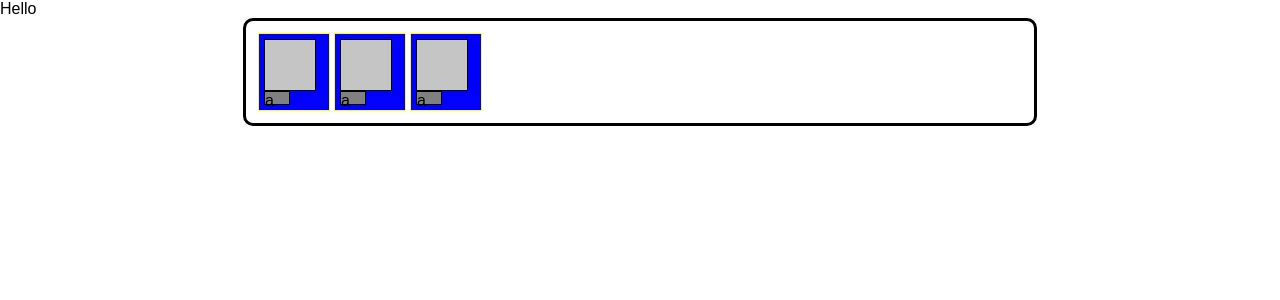
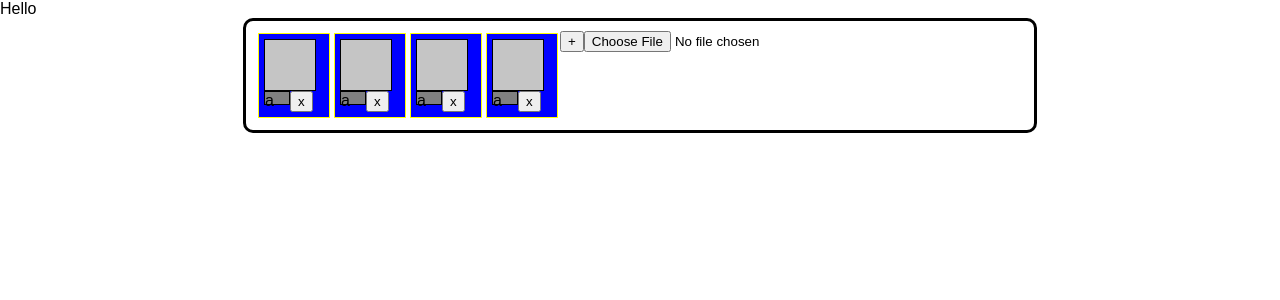
Before and after one commit to EroStark/MPC8888pp, a React (Create React App) app in the folder frontend/: page / in a window 1280 px wide. Shown: the top 300 px of the page. Built offline with nearby package versions, Linux system fonts and the light colour scheme.

Commit message:
upload working.. next make it play

```diff
--- a/frontend/src/Components/Beat/pad.js
+++ b/frontend/src/Components/Beat/pad.js
@@ -1,42 +1,130 @@
 import React from "react";
-import "./pads.css"
+import "./pads.css";
 
-class Pad extends React.Component{
+class Pad extends React.Component {
+  constructor() {
+    super();
 
-    constructor(){
-        super();
+    this.loadedFileAudioBuffers = [];
+    this.browserAudioLibrary = new AudioContext();
+
     this.state = {
       highlighted: false,
-            pads: [{padHighlighted:false , assignHighlighted:false},
-                {padHighlighted:false , assignHighlighted:false},
-                {padHighlighted:false , assignHighlighted:false}]
-        }
+      pads: [
+        { id: 0, padHighlighted: false, assignClassList: "padAssign" },
+        { id: 1 , padHighlighted: false, assignClassList: "padAssign" },
+        { id: 2 , padHighlighted: false, assignClassList: "padAssign" },
+        { id: 3 ,padHighlighted: false, assignClassList: "padAssign" }
+      ],
+      file: false
+    };
   }
 
-    handleHighlight = () => {
-        var {highlighted} = this.state
-        console.log('here')
+  handleHighlight = e => {
+    var { pads } = this.state;
+    var highlight = pads.map((pad, sidx) => {
+      if (e.target.id == sidx)
+        return { ...pad, assignClassList: "padAssign assignHighlighted" };
+      return { ...pad, assignClassList: "padAssign" };
+    });
+    console.log("main", highlight);
+    this.setState({ pads: highlight });
+  };
+
+  handleAddPad = () => {
+    var { pads } = this.state;
+    var newPad = [
+      ...pads,
+      { id: pads.length , padHighlighted: false, assignClassList: "padAssign" }
+    ];
     this.setState({
-            highlighted: !highlighted
-        })
+      pads: newPad
+    });
+  };
+
+  handleRemovePad = idx => () => {
+    const { pads } = this.state;
+    this.setState({
+      pads: pads.filter((s, sidx) => idx !== sidx)
+    });
+  };
+
+  filePicked = e => {
+    console.log("file pic", e.target.files[0]);
+
+    var reader = new FileReader();
+    reader.onload = (e) => {
+      console.log("file finished loading");
+      this.initSound(reader.result);
+    };
+    reader.readAsArrayBuffer(e.target.files[0]);
+  };
+
+  initSound = soundBuffer => {
+    const { pads } = this.state
+
+    const audioBuffers = this.loadedFileAudioBuffers
+    console.log(
+      "now we need to process uadio from loaded file",
+      this.browserAudioLibrary
+    );
+    this.browserAudioLibrary.decodeAudioData(
+      soundBuffer,
+      function(buffer) {
+        var assign = pads.filter((s) => s.assignClassList.includes("assignHighlighted"));
+        console.log('here',assign);
+        var whichButton = assign[0].id;
+        console.log('button', whichButton) //substring of button id #
+
+        audioBuffers[whichButton] = buffer;
+        console.log("stored file", audioBuffers);
+        // assign.classList.remove('assignHighlighted');
+        //        playSound();
+      },
+      function(e) {
+        console.log("Error decoding file", e);
       }
+    );
 
-    render(){
-        var {highlighted, pads} = this.state
-        var assignClasslist = highlighted ? "padAssign assignHighlighted" : "padAssign"
+    console.log('after' , this.loadedFileAudioBuffers )
+  };
 
+  render() {
+    var { pads } = this.state;
 
-        return(
+    return (
       <div className="pads">
-              {pads.map((pad) =>(
+        {pads.map((pad, idx) => (
           <div className="padContainer">
-	                <div className="pad" id="box0"></div>
-	                <div className={assignClasslist} id="assign0" onClick={this.handleHighlight}>a</div>
+            <div className="pad" id={idx} />
+            <div
+              className={pad.assignClassList}
+              id={idx}
+              onClick={this.handleHighlight}
+            >
+              a
+            </div>
+            <button
+              type="button"
+              className="xButton"
+              onClick={this.handleRemovePad(idx)}
+            >
+              x
+            </button>
           </div>
         ))}
 
+        <button
+          type="button"
+          className="formButton"
+          onClick={this.handleAddPad}
+        >
+          +
+        </button>
+
+        <input type="file" className="formButton" onChange={this.filePicked} />
       </div>
-        )
+    );
   }
 }
 
```
Lines whose indentation alone changed are shown as unchanged.
